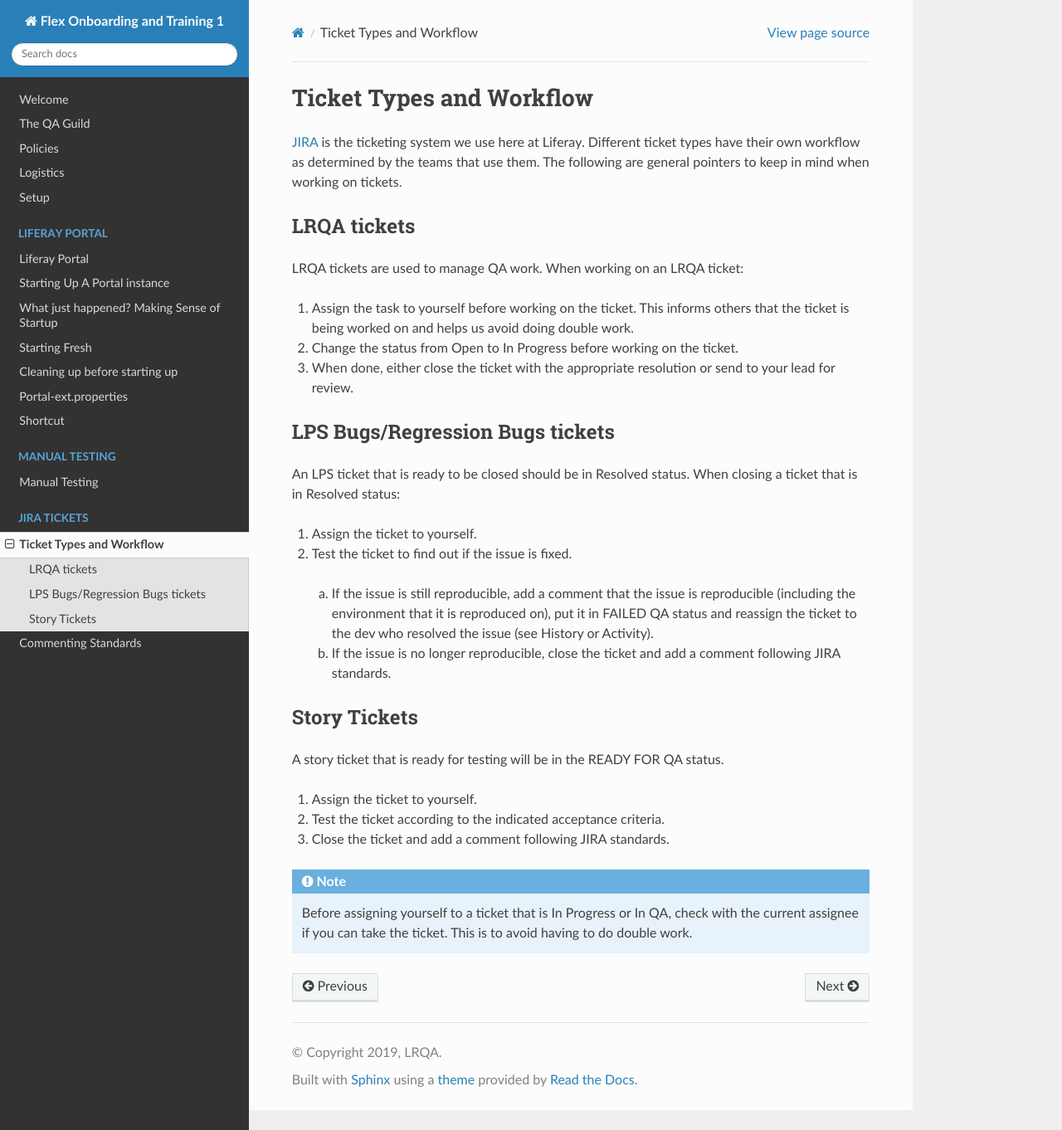
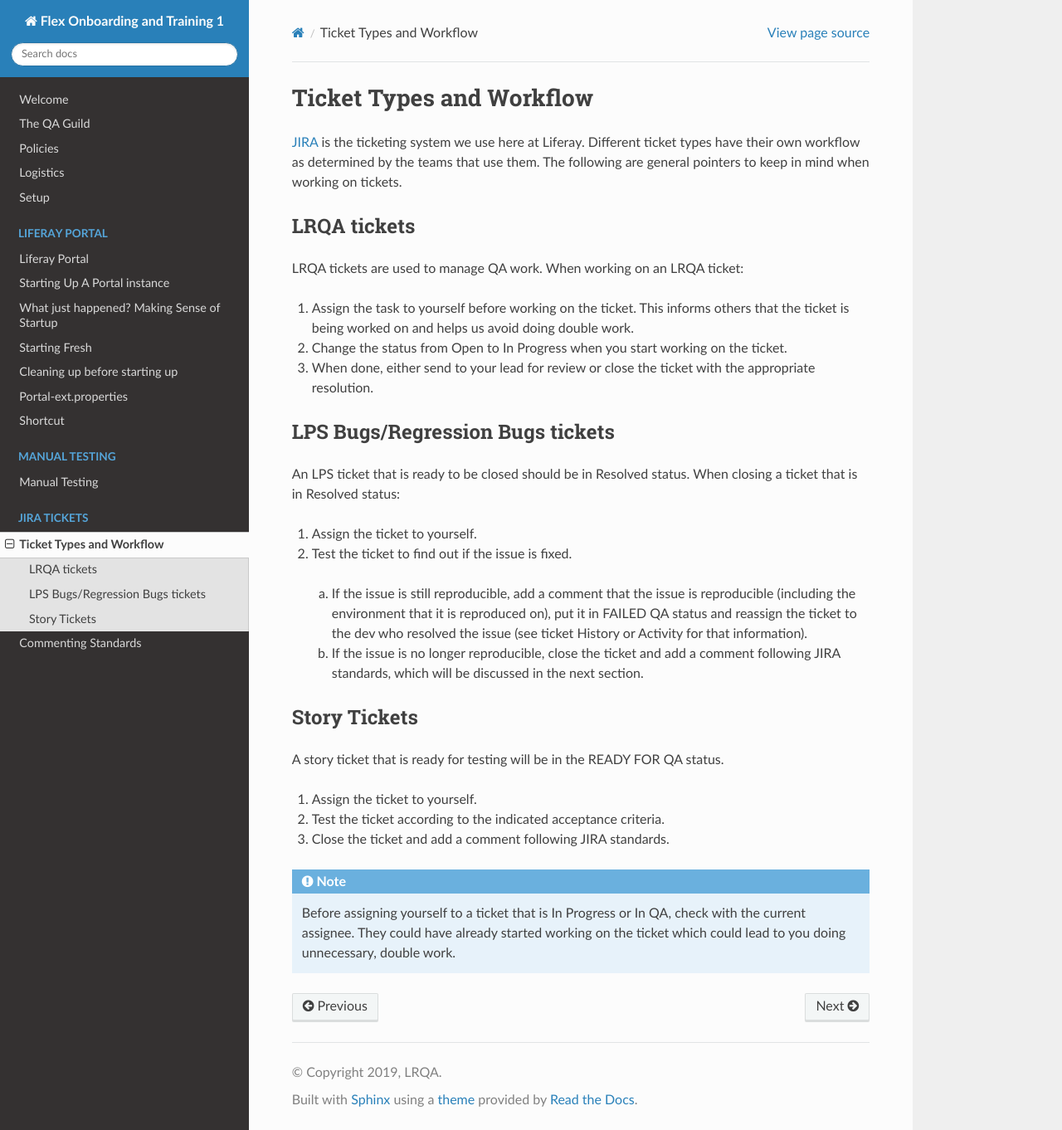
Before and after one commit to nikki-pru/flex-training, a Sphinx documentation site: the page built from docs/jira/jira-workflow.rst, in a window 1280 px wide and 1362 px high. Shown: the whole window at 83% size. Built offline with Sphinx 7.4.7 and the Read the Docs theme 2.0.0, drawn with Linux system fonts in a browser that asks for light colours.

Commit message:
LRQA-54026 Edit for more complete information

```diff
--- a/docs/jira/jira-workflow.rst
+++ b/docs/jira/jira-workflow.rst
@@ -8,8 +8,8 @@ LRQA tickets
 LRQA tickets are used to manage QA work. When working on an LRQA ticket:
 
 1. Assign the task to yourself before working on the ticket. This informs others that the ticket is being worked on and helps us avoid doing double work.
-2. Change the status from Open to In Progress before working on the ticket.
-3. When done, either close the ticket with the appropriate resolution or send to your lead for review.
+2. Change the status from Open to In Progress when you start working on the ticket.
+3. When done, either send to your lead for review or close the ticket with the appropriate resolution.
 
 LPS Bugs/Regression Bugs tickets
 ---------------------------------
@@ -17,8 +17,8 @@ An LPS ticket that is ready to be closed should be in Resolved status. When clos
 
 1. Assign the ticket to yourself.
 2. Test the ticket to find out if the issue is fixed.
-  a. If the issue is still reproducible, add a comment that the issue is reproducible (including the environment that it is reproduced on), put it in FAILED QA status and reassign the ticket to the dev who resolved the issue (see History or Activity).
-  b. If the issue is no longer reproducible, close the ticket and add a comment following JIRA standards.
+  a. If the issue is still reproducible, add a comment that the issue is reproducible (including the environment that it is reproduced on), put it in FAILED QA status and reassign the ticket to the dev who resolved the issue (see ticket History or Activity for that information).
+  b. If the issue is no longer reproducible, close the ticket and add a comment following JIRA standards, which will be discussed in the next section.
 
 Story Tickets
 --------------
@@ -29,7 +29,7 @@ A story ticket that is ready for testing will be in the READY FOR QA status.
 3. Close the ticket and add a comment following JIRA standards.
 
 .. note::
-  Before assigning yourself to a ticket that is In Progress or In QA, check with the current assignee if you can take the ticket. This is to avoid having to do double work.
+  Before assigning yourself to a ticket that is In Progress or In QA, check with the current assignee. They could have already started working on the ticket which could lead to you doing unnecessary, double work.
 
 
 .. _JIRA: http://issues.liferay.com
```
